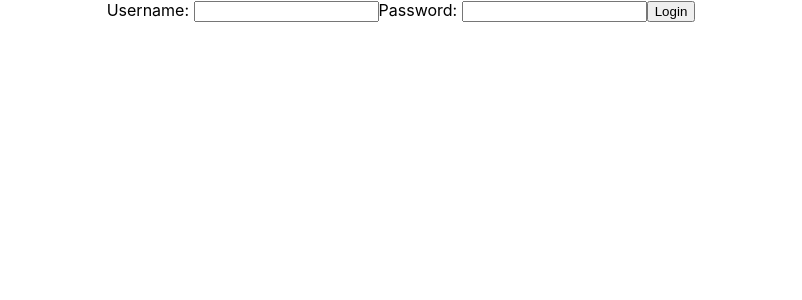
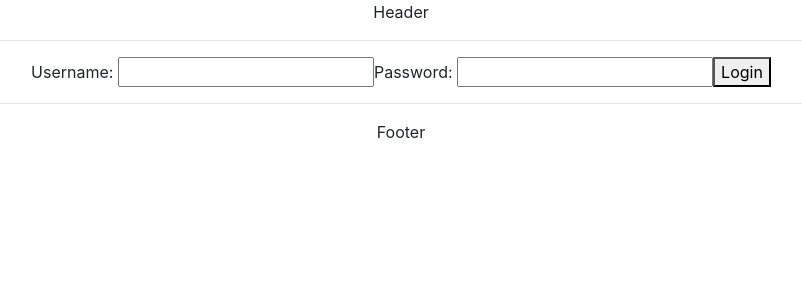
Before and after one commit to Visserr2/React-SpringBoot, a React (Create React App) app in the folder frontend/todo-app/: page / in a window 1280 px wide. Shown: the top 300 px of the page, without its empty margins (239-1041 px from the left). Built offline with nearby package versions, Linux system fonts and the light colour scheme.

Commit message:
Added bootstrap
Added bootstrap

```diff
--- a/frontend/todo-app/src/App.js
+++ b/frontend/todo-app/src/App.js
@@ -15,6 +15,7 @@ import ToDoApp from './components/todo/ToDoApp'
 
 // Import Css
 import './App.css';
+import './bootstrap.css';
 
 /**
  * React uses JSX to create attributes. This is html-like syntax thats converted by Babel to Javascript code.
--- /dev/null
+++ b/frontend/todo-app/src/bootstrap.css
@@ -0,0 +1 @@
+@import url(https://unpkg.com/bootstrap@4.1.0/dist/css/bootstrap.min.css)
--- a/frontend/todo-app/src/components/todo/ToDoApp.jsx
+++ b/frontend/todo-app/src/components/todo/ToDoApp.jsx
@@ -9,6 +9,7 @@ class ToDoApp extends Component {
             <div className="ToDoApp">
                 <Router>
                     <>
+                        <HeaderComponent />
                         <Switch>
                             <Route path="/" exact component={LoginComponent} />
                             <Route path="/login" component={LoginComponent} />
@@ -16,9 +17,25 @@ class ToDoApp extends Component {
                             <Route path="/todo" component={ListTodosComponent} />
                             <Route component={ErrorComponent} />
                         </Switch>
+                        <FooterComponent />
                     </>
                 </Router>
             </div>
+        )
+    }
+}
+
+class HeaderComponent extends Component {
+    render(){
+        return (
+            <header>Header <hr /></header>
+        )
+    }
+}
+class FooterComponent extends Component {
+    render(){
+        return (
+            <footer><hr />Footer</footer>
         )
     }
 }
```
